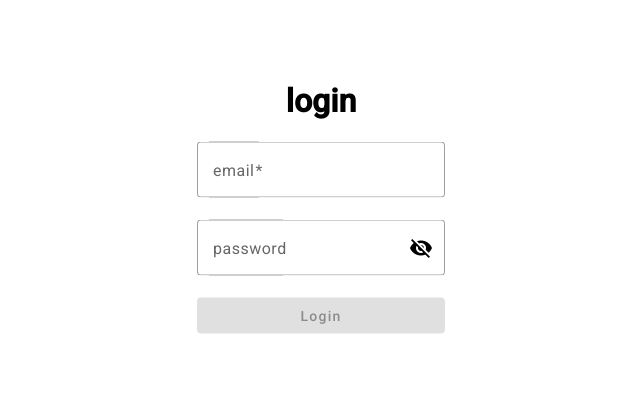
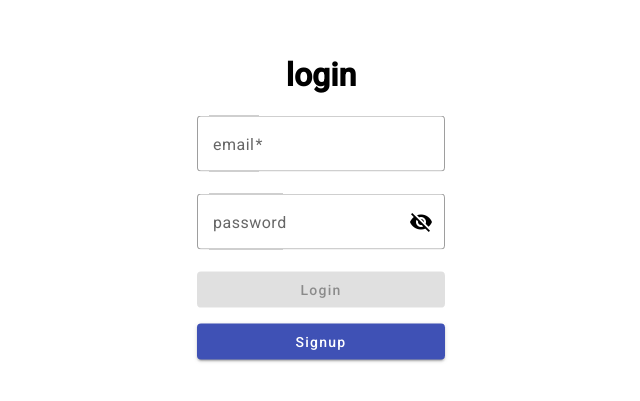
Before and after one commit to StefanoMacina/dashboard_project, an Angular app: page /login in a window 1280 px wide. Shown: the part 203-604 px from the top of the page, without its empty margins (319-959 px from the left). Built offline with nearby package versions, Linux system fonts and the light colour scheme.

Commit message:
add : go to sign up from login page

```diff
--- a/src/app/components/login/login.component.html
+++ b/src/app/components/login/login.component.html
@@ -12,6 +12,7 @@
       <mat-icon>{{hide ? 'visibility_off' : 'visibility'}}</mat-icon>
     </button>
   </mat-form-field>
-    <button mat-raised-button color="primary" [disabled]="!loginForm.valid" type="submit">Login</button>
+    <button mat-raised-button color="primary" [disabled]="!loginForm.valid" type="submit" style="margin-bottom : 1rem">Login</button>
+    <button mat-raised-button color="primary" type="submit" (click)="gotoSignupPage()">Signup</button>
 </form>
 </div>
--- a/src/app/components/login/login.component.ts
+++ b/src/app/components/login/login.component.ts
@@ -40,8 +40,11 @@ export class LoginComponent {
       localStorage.setItem('user', JSON.stringify(this.authService.user))
       this.navigationService.gotoHomePage()
   })
+  }
 
- }
+  gotoSignupPage(){
+    this.navigationService.gotoSignupPage()
+  }
 
 
 }
--- a/src/app/services/auth.service.ts
+++ b/src/app/services/auth.service.ts
@@ -9,7 +9,7 @@ import { UserModel } from '../models/usermodel.model';
 })
 export class AuthService {
 
-  isLoggedin = true
+  isLoggedin = false
   API_key = 'AIzaSyAWu-oN2vHS7a1YbRD5n1lmTD6p7Yyob3Q'
   signUp_endpoint = `https://identitytoolkit.googleapis.com/v1/accounts:signUp?key=${this.API_key}`
   signIn_endpoint = `https://identitytoolkit.googleapis.com/v1/accounts:signInWithPassword?key=${this.API_key}`
--- a/src/app/services/navigation.service.ts
+++ b/src/app/services/navigation.service.ts
@@ -17,4 +17,7 @@ export class NavigationService {
   gotoHomePage(){
     this._router.navigate(['','page1'])
   }
+  gotoSignupPage(){
+    this._router.navigate(['signup'])
+  }
 }
```
